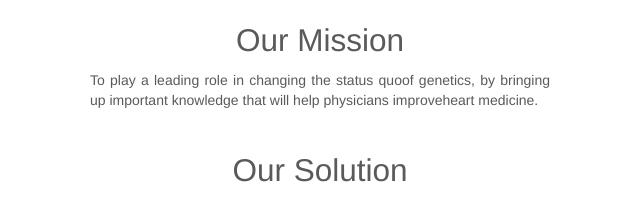
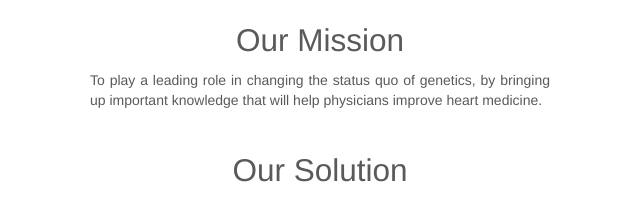
Before and after one commit to heartgenetics/heartgenetics.github.com, a plain HTML site: page index.html in a window 1280 px wide. Shown: the part 820-1017 px from the top of the page, 330-970 px from the left. Drawn offline with Linux system fonts and the light colour scheme.

Commit message:
Spelling correction
Corrected mission text

```diff
--- a/index.html
+++ b/index.html
@@ -396,8 +396,8 @@ of HCM.</p>
           <br/>
           <h2>Our Mission</h2>
           <p style="text-align:justify;">To play a leading role in changing the
-          status quoof genetics, by bringing up important knowledge that will
-          help physicians improveheart medicine.</p>
+          status quo of genetics, by bringing up important knowledge that will
+          help physicians improve heart medicine.</p>
 
           <br/>
           <h2>Our Solution</h2>
```
